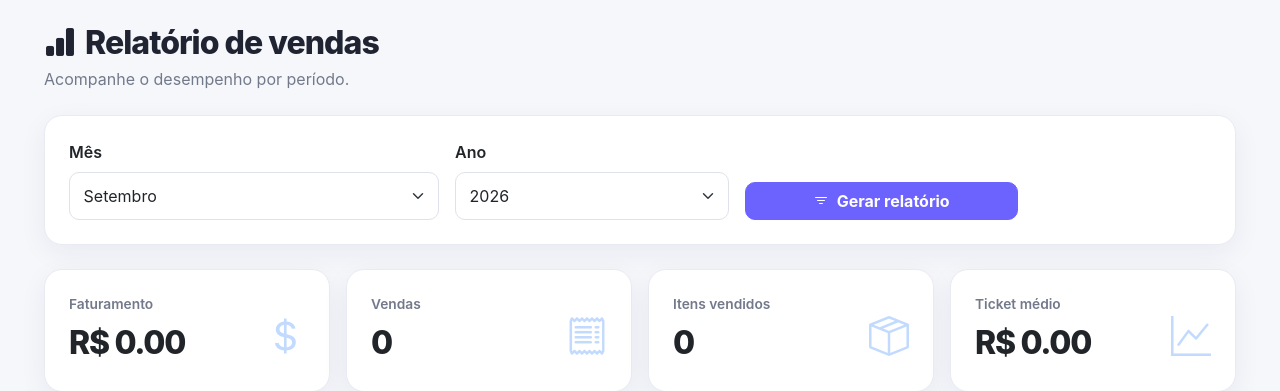
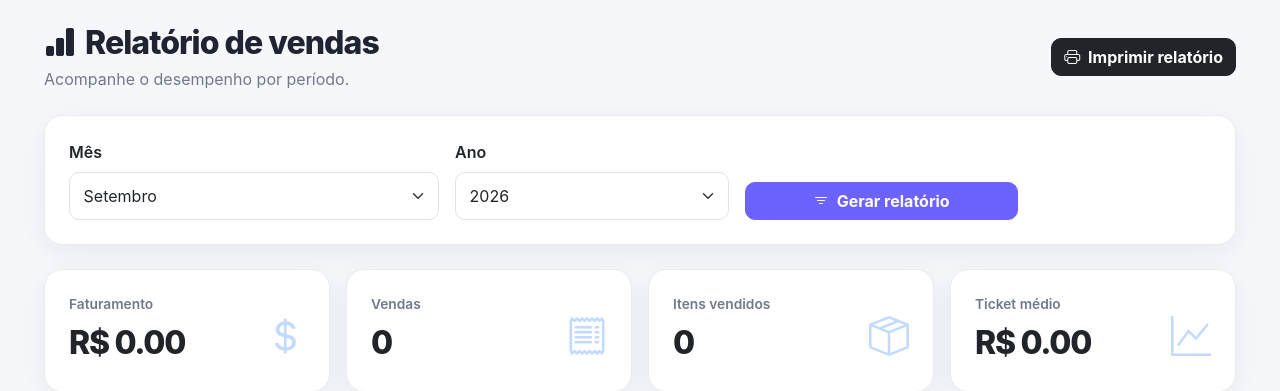
Before and after one commit to danielribeiro5510/Pyetro_Sapekids, a Flask app: page /reports in a window 1280 px wide. Shown: the part 106-497 px from the top of the page. Run offline with Flask 3, Linux system fonts and the light colour scheme; the visitor is signed in with stand-in values (Sample User, id 1); data that the repository does not hold is empty; some libraries are stand-ins or nearby versions.

Commit message:
Add files via upload

```diff
--- a/templates/reports.html
+++ b/templates/reports.html
@@ -1,7 +1,18 @@
 {% extends "base.html" %}
 {% block title %}Relatórios · Pyetro Sapekids{% endblock %}
+<style>
+@media print {
+  .topbar, .footer-note, .no-print, form, .btn { display:none !important; }
+  body { background:#fff !important; }
+  main { max-width:100% !important; padding-top:0 !important; }
+  .card { box-shadow:none !important; border:1px solid #ddd !important; break-inside:avoid; }
+}
+</style>
 {% block content %}
-<div class="mb-4"><h1 class="page-title h2 mb-1"><i class="bi bi-bar-chart-fill me-1"></i> Relatório de vendas</h1><div class="page-subtitle">Acompanhe o desempenho por período.</div></div>
+<div class="d-flex flex-column flex-md-row justify-content-between gap-2 align-items-md-center mb-4">
+<div><h1 class="page-title h2 mb-1"><i class="bi bi-bar-chart-fill me-1"></i> Relatório de vendas</h1><div class="page-subtitle">Acompanhe o desempenho por período.</div></div>
+<button type="button" class="btn btn-dark no-print" onclick="window.print()"><i class="bi bi-printer me-1"></i> Imprimir relatório</button>
+</div>
 <div class="card p-4 mb-4"><form method="get" class="row g-3 align-items-end"><div class="col-md-4"><label class="form-label fw-semibold">Mês</label><select class="form-select" name="month">{% for number,name in months %}<option value="{{ number }}" {% if number == month %}selected{% endif %}>{{ name }}</option>{% endfor %}</select></div><div class="col-md-3"><label class="form-label fw-semibold">Ano</label><select class="form-select" name="year">{% for y in years %}<option value="{{ y }}" {% if y == year %}selected{% endif %}>{{ y }}</option>{% endfor %}</select></div><div class="col-md-3"><button class="btn btn-primary w-100"><i class="bi bi-filter me-1"></i> Gerar relatório</button></div></form></div>
 <div class="row g-3 mb-4">
 {% for label,value,icon in [('Faturamento','R$ %.2f'|format(revenue),'bi-currency-dollar'),('Vendas',sales_count,'bi-receipt'),('Itens vendidos',items_sold,'bi-box-seam'),('Ticket médio','R$ %.2f'|format(ticket_average),'bi-graph-up')] %}
```
